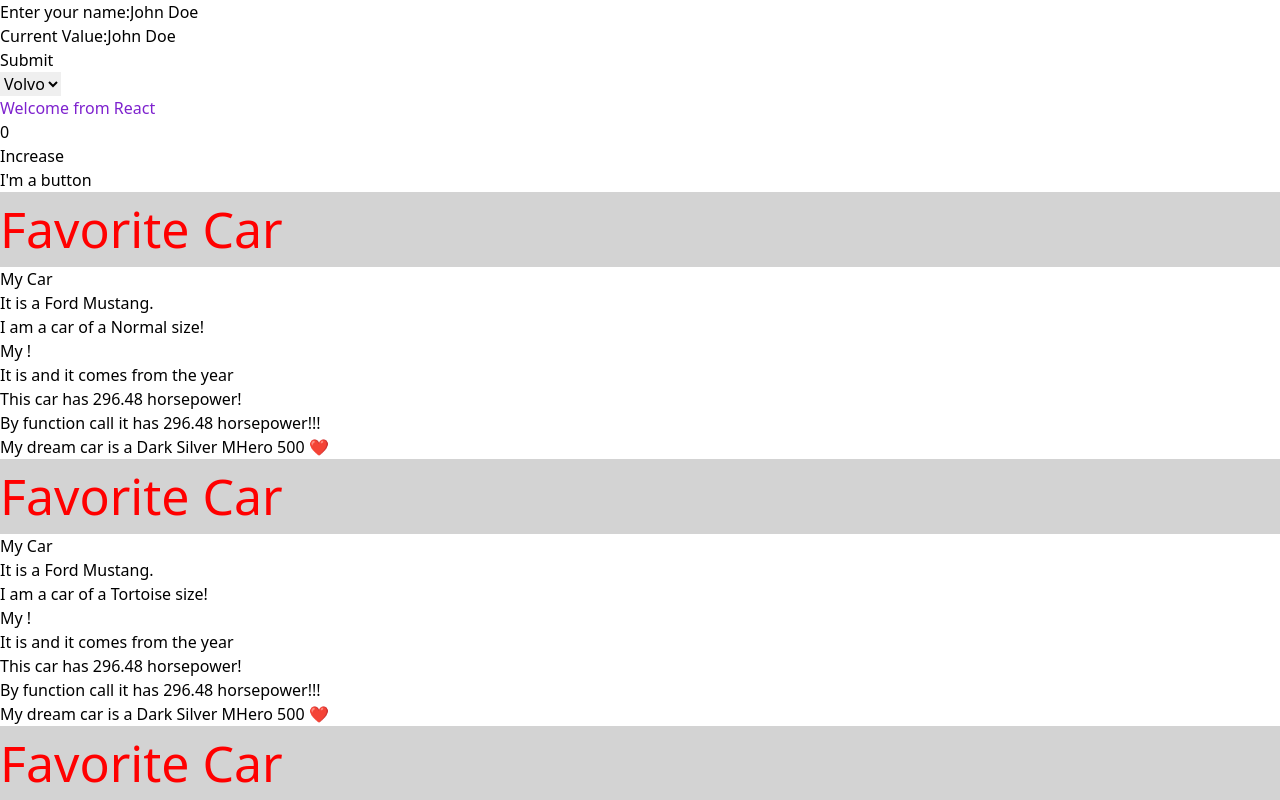
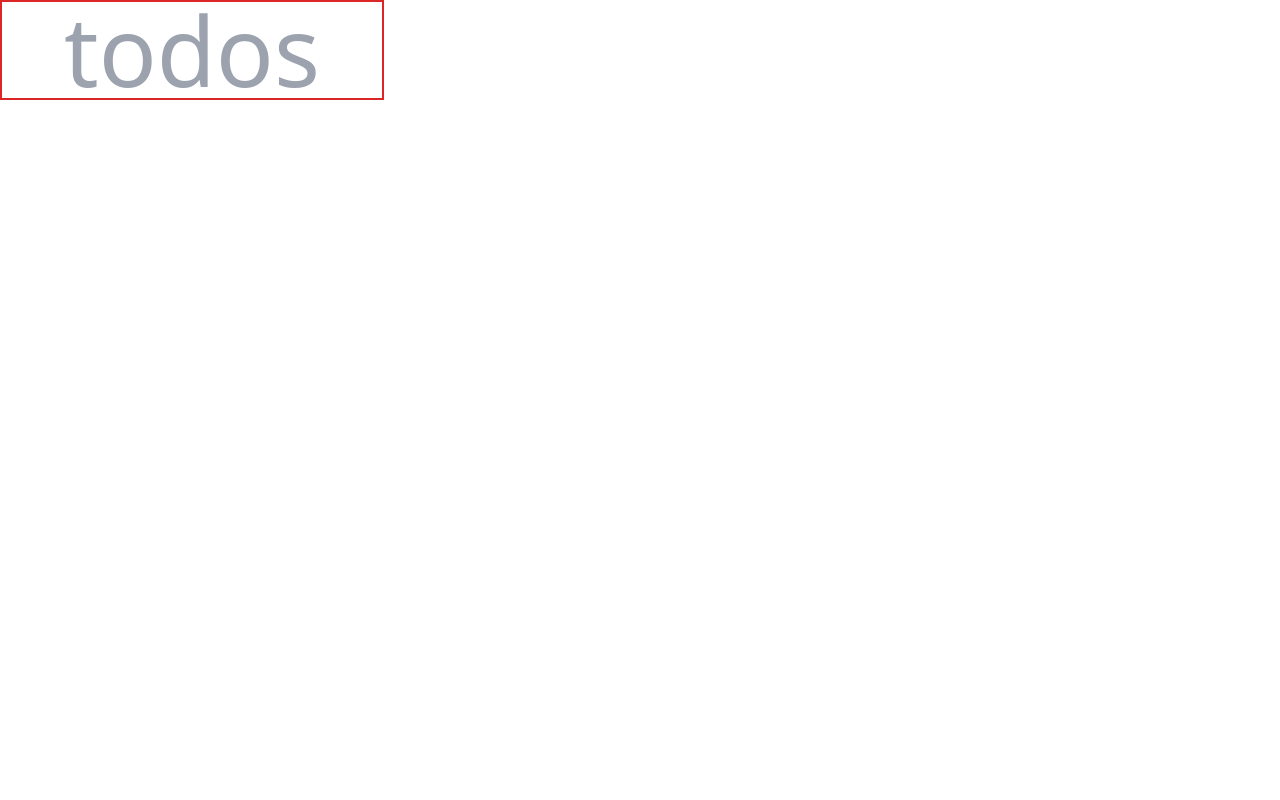
Before and after one commit to cynthia-stac/react-course, a React (Vite) app: page / in a window 1280 px wide. Shown: the top 800 px of the page. Built offline with nearby package versions, Linux system fonts and the light colour scheme.

Commit message:
Render the Todo component

```diff
--- a/src/main.jsx
+++ b/src/main.jsx
@@ -13,12 +13,12 @@ import { MissedGoal } from './App.jsx'
 import { MadeGoal } from './App.jsx'
 import { Goal } from './App.jsx'
 import MyForm from './components/Form.jsx'
+import Todo from './components/Todo.jsx'
 
 createRoot(document.getElementById('root')).render(
   <StrictMode>
 
-    <MyForm />
-    <App />
+   <Todo />
 
   </StrictMode>,
 )
```
